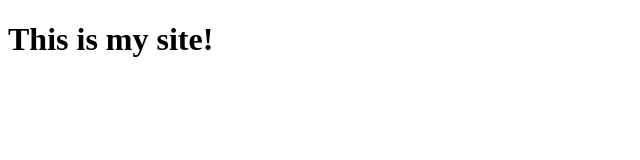
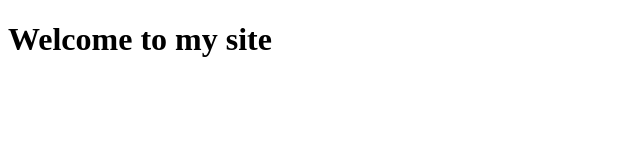
Before and after one commit to OpticalZa/OpticalZa.github.io, a plain HTML site: page index.html in a window 1280 px wide. Shown: the whole page, without its empty margins (0-640 px from the left). Drawn offline with Linux system fonts and the light colour scheme.

Commit message:
Updated h1

```diff
--- a/index.html
+++ b/index.html
@@ -6,6 +6,6 @@
         </title>
     </head>
     <body>
-        <h1>This is my site!</h1>
+        <h1>Welcome to my site</h1>
     </body>
 </html>
```
